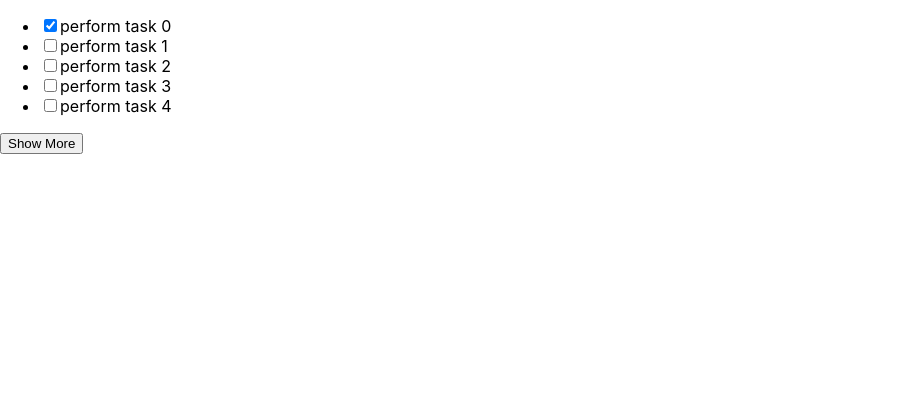
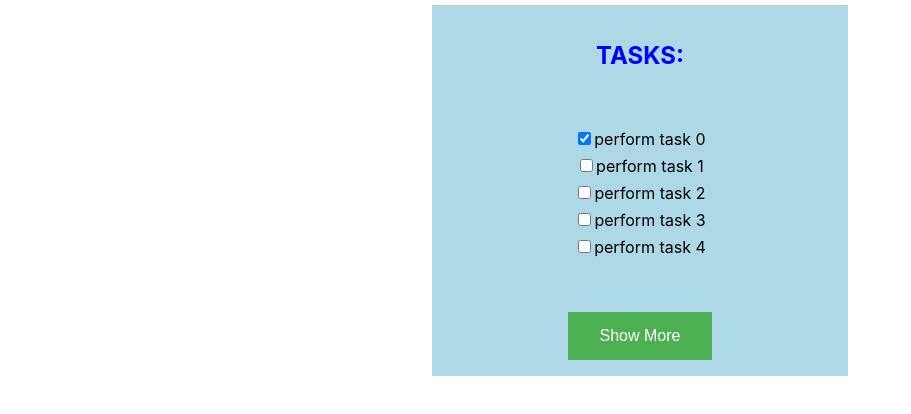
Before and after one commit to noelberistain/tasks-noel, a React (Create React App) app: page / in a window 1280 px wide. Shown: the top 414 px of the page, without its empty margins (0-911 px from the left). Built offline with nearby package versions, Linux system fonts and the light colour scheme.

Commit message:
simple styling it's been added

```diff
--- a/src/App.css
+++ b/src/App.css
@@ -1,38 +1,3 @@
 .App {
   text-align: center;
 }
-
-.App-logo {
-  height: 40vmin;
-  pointer-events: none;
-}
-
-@media (prefers-reduced-motion: no-preference) {
-  .App-logo {
-    animation: App-logo-spin infinite 20s linear;
-  }
-}
-
-.App-header {
-  background-color: #282c34;
-  min-height: 100vh;
-  display: flex;
-  flex-direction: column;
-  align-items: center;
-  justify-content: center;
-  font-size: calc(10px + 2vmin);
-  color: white;
-}
-
-.App-link {
-  color: #61dafb;
-}
-
-@keyframes App-logo-spin {
-  from {
-    transform: rotate(0deg);
-  }
-  to {
-    transform: rotate(360deg);
-  }
-}
--- a/src/List.js
+++ b/src/List.js
@@ -2,13 +2,21 @@ import React from 'react';
 
 class List extends React.Component {
   //   const {tasks,onChecked} = this.props
+  ulStyle = {
+    listStyleType: 'none',
+    padding: '2rem',
+  };
+
+  itemStyle = {
+    margin: '7px auto',
+  };
+
   render() {
     const { tasks, onChecked } = this.props;
-
     const list =
       tasks.length > 0
         ? tasks.map((task, idx) => (
-            <li key={idx}>
+            <li key={idx} style={this.itemStyle}>
               <input
                 type='checkbox'
                 onChange={() => onChecked(idx, task.completed)}
@@ -18,7 +26,7 @@ class List extends React.Component {
             </li>
           ))
         : 'no tasks';
-    return <ul>{list}</ul>;
+    return <ul style={this.ulStyle}>{list}</ul>;
   }
 }
 
--- a/src/Tasks.js
+++ b/src/Tasks.js
@@ -28,7 +28,7 @@ class Tasks extends Component {
     e.preventDefault();
     const { end } = this.state;
     const showing = this.slicing();
-    this.setState({ tasks: [...showing], start: end, end: end + 5 });
+    this.setState({ tasks: [...showing], start: end + 1, end: end + 5 });
   };
 
   onChecked = (id, status) => {
@@ -43,14 +43,36 @@ class Tasks extends Component {
     this.setState({ tasks: [...helper] });
   };
 
+  containerStyle = {
+    listStyleType: 'none',
+    padding: '1rem',
+    margin: '5px auto',
+    backgroundColor: 'lightblue',
+    textAlign: 'center',
+    width: '30%',
+  };
+
+  buttonStyle = {
+    backgroundColor: '#4CAF50',
+    border: 'none',
+    color: 'white',
+    padding: '15px 32px',
+    textAlign: 'center',
+    textDecoration: 'none',
+    display: 'inline-block',
+    fontSize: '16px',
+  };
+
   render() {
-    const { tasks, start, end } = this.state;
-    console.log(start, end);
+    const { tasks } = this.state;
     return (
-      <>
+      <div style={this.containerStyle}>
+        <h2 style={{ color: 'blue' }}>TASKS: </h2>
         <List tasks={tasks} onChecked={this.onChecked} />
-        <button onClick={this.handleSubmit}>Show More</button>
-      </>
+        <button style={this.buttonStyle} onClick={this.handleSubmit}>
+          Show More
+        </button>
+      </div>
     );
   }
 }
--- a/src/data.js
+++ b/src/data.js
@@ -44,11 +44,6 @@ const data = [
     details: 'perform task 8',
     completed: false,
   },
-  {
-    id: 9,
-    details: 'perform task 9',
-    completed: false,
-  },
 ];
 
 export default data;
```
